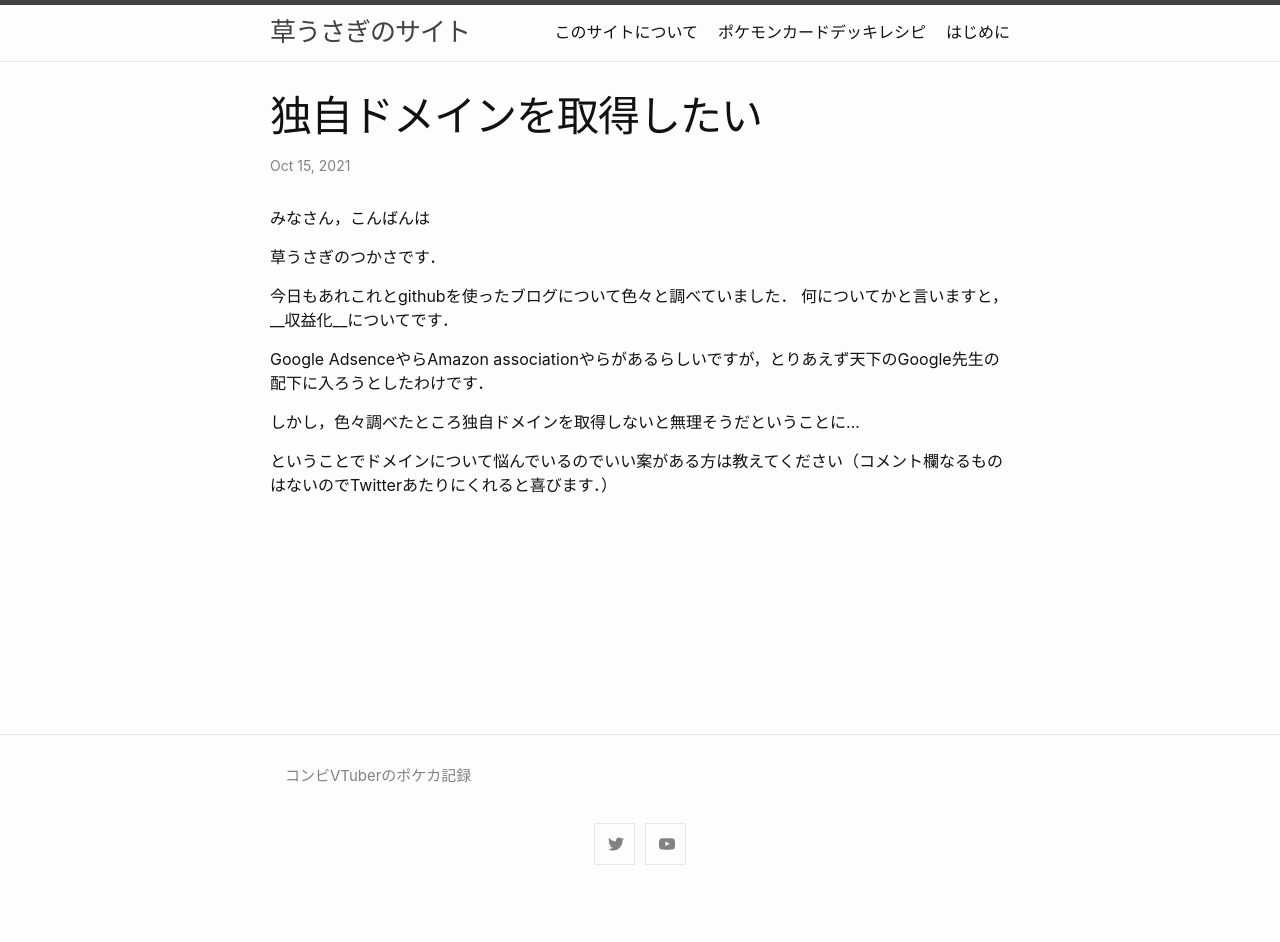
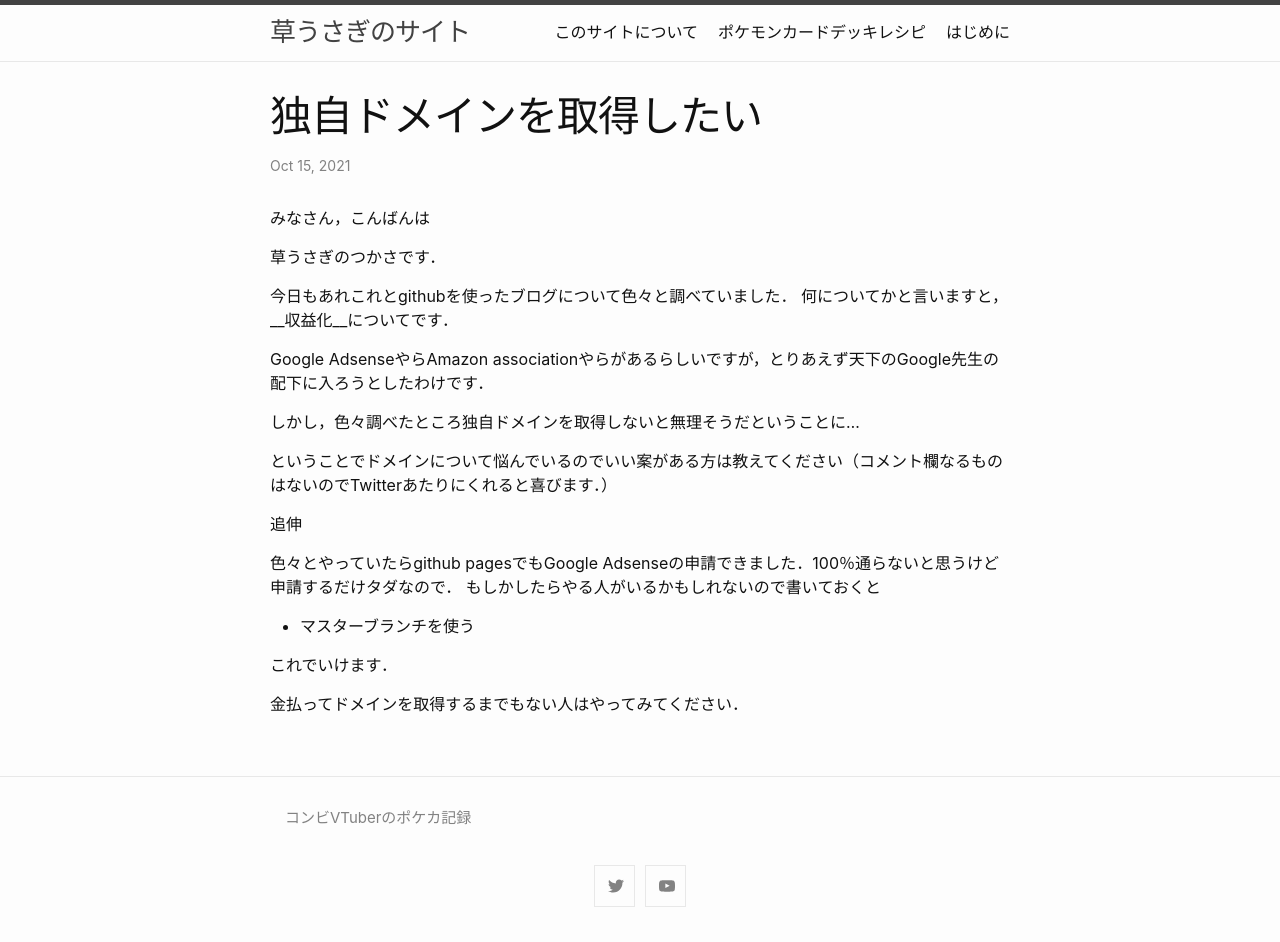
Before and after one commit to Kusausagi-Tsukasa/Kusausagi-Tsukasa.github.io, a Jekyll site: the page built from _posts/2021-10-15-独自ドメインを取得したい.md, in a window 1280 px wide. Built offline with Jekyll 4.4.1, drawn with Linux system fonts in a browser that asks for light colours; our own code applies the rules of GitHub Pages for plain Markdown files; before the commit the page ends 900 px from its top, so only the background shows below that.

Commit message:
Update 2021-10-15-独自ドメインを取得したい.md

```diff
--- a/_posts/2021-10-15-独自ドメインを取得したい.md
+++ b/_posts/2021-10-15-独自ドメインを取得したい.md
@@ -5,8 +5,19 @@
 今日もあれこれとgithubを使ったブログについて色々と調べていました．
 何についてかと言いますと，__収益化__についてです．
 
-Google AdsenceやらAmazon associationやらがあるらしいですが，とりあえず天下のGoogle先生の配下に入ろうとしたわけです．
+Google AdsenseやらAmazon associationやらがあるらしいですが，とりあえず天下のGoogle先生の配下に入ろうとしたわけです．
 
 しかし，色々調べたところ独自ドメインを取得しないと無理そうだということに…
 
 ということでドメインについて悩んでいるのでいい案がある方は教えてください（コメント欄なるものはないのでTwitterあたりにくれると喜びます．）
+
+追伸
+
+色々とやっていたらgithub pagesでもGoogle Adsenseの申請できました．100％通らないと思うけど申請するだけタダなので．
+もしかしたらやる人がいるかもしれないので書いておくと
+
+- マスターブランチを使う
+
+これでいけます．
+
+金払ってドメインを取得するまでもない人はやってみてください．
```
